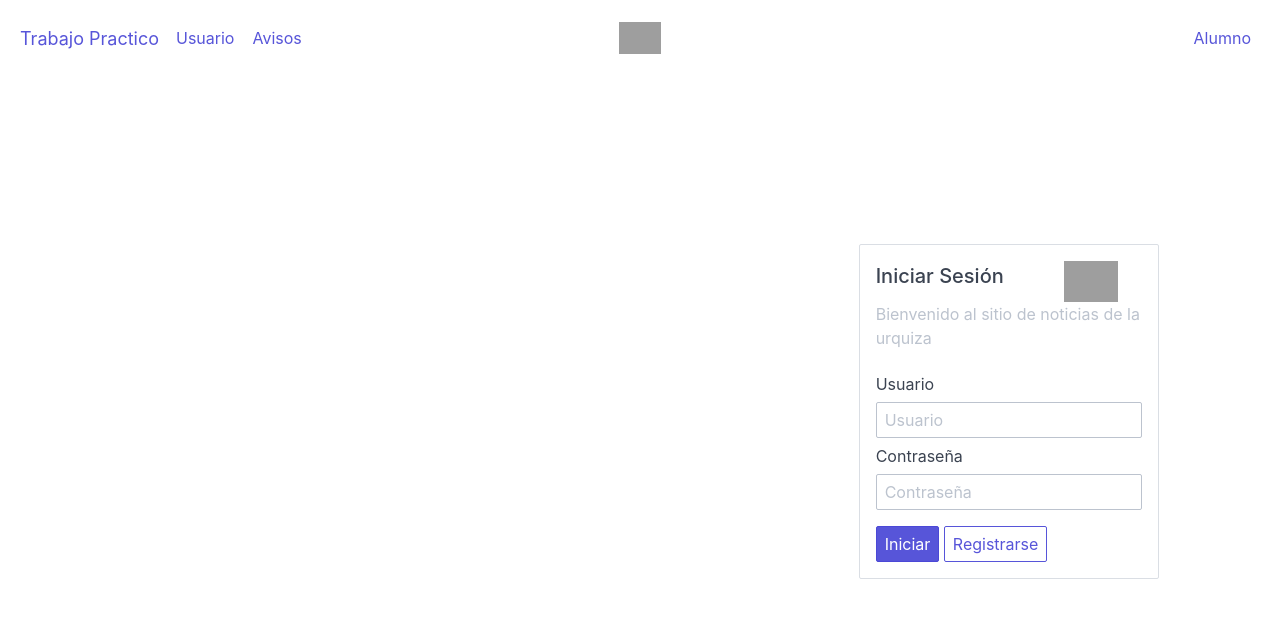
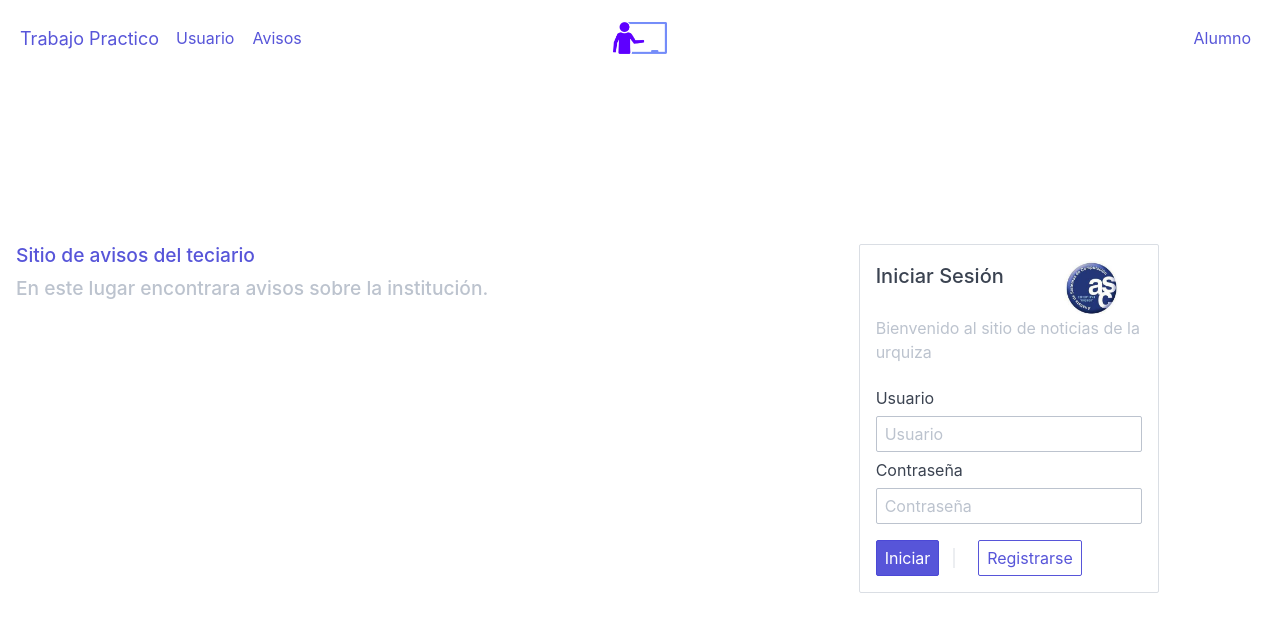
Before and after one commit to Courier-Seba/UrquizaNoticias, a Django app: page / in a window 1280 px wide. Shown: the top 632 px of the page. Run offline with Django 3.2, Linux system fonts and the light colour scheme; grey boxes are pictures that could not be loaded.

Commit message:
Add images to home and intro

```diff
--- a/templates/home.html
+++ b/templates/home.html
@@ -10,6 +10,10 @@
     <div class="container">
     <div class="columns">
         <div class="column col-8">
+          <div class="text-left">
+            <h1 class="text-primary text-large">Sitio de avisos del teciario</h1>
+            <h1 class="text-gray text-large">En este lugar encontrara avisos sobre la institución.</h1>
+          </div>
         </div>
 
 
@@ -36,8 +40,15 @@
               </div>
             </div>
             <div class="card-footer">
-              <button class="btn btn-primary">Iniciar</button>
-              <button class="btn btn-secondary">Registrarse</button>
+              <div class="columns">
+                <div class="column col-3">
+                  <button class="btn btn-primary">Iniciar</button>
+                </div>
+                <div class="divider-vert"></div>
+                <div class="column col-3">
+                  <button class="btn btn-secondary">Registrarse</button>
+                </div>
+              </div>
             </div>
           </div>
         </div>
```
Also changed, not shown: static/escuela.jpg (added), static/logo-escuela.jpg (added), static/logo.png (added).
